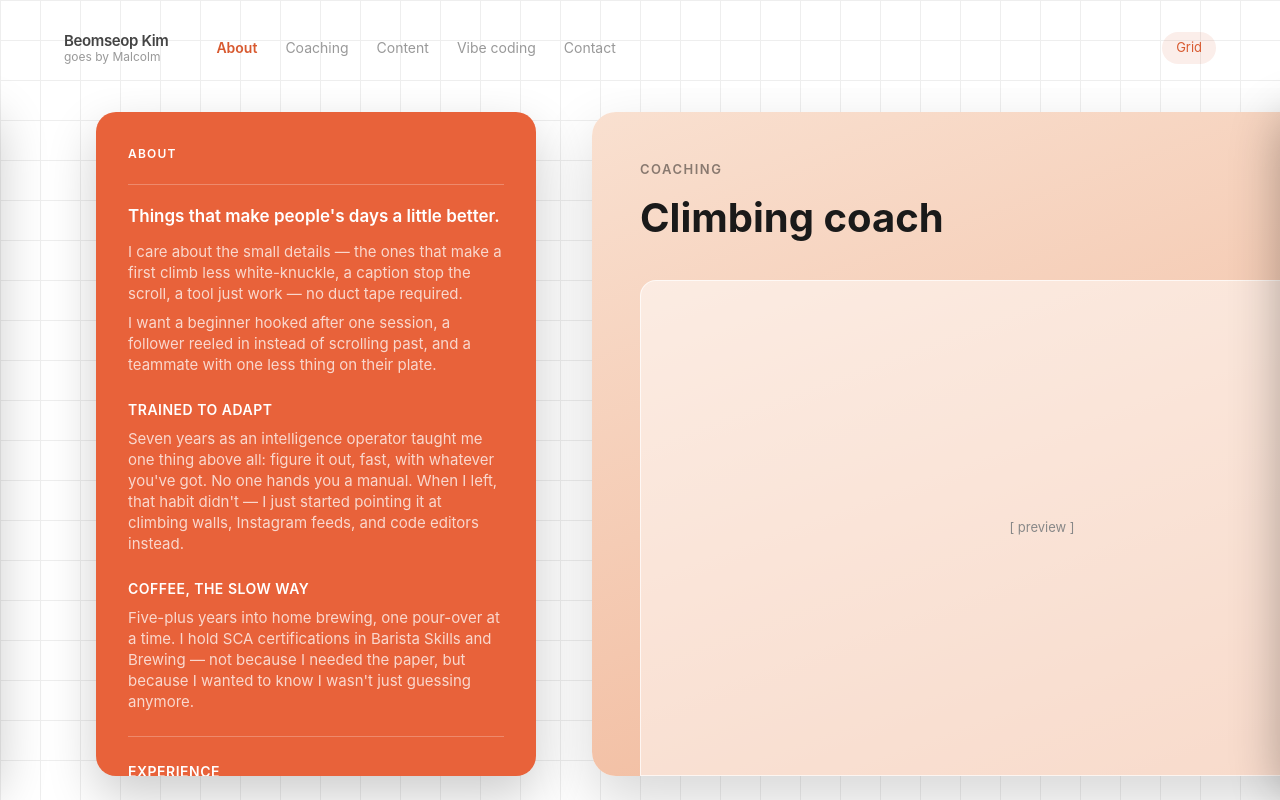
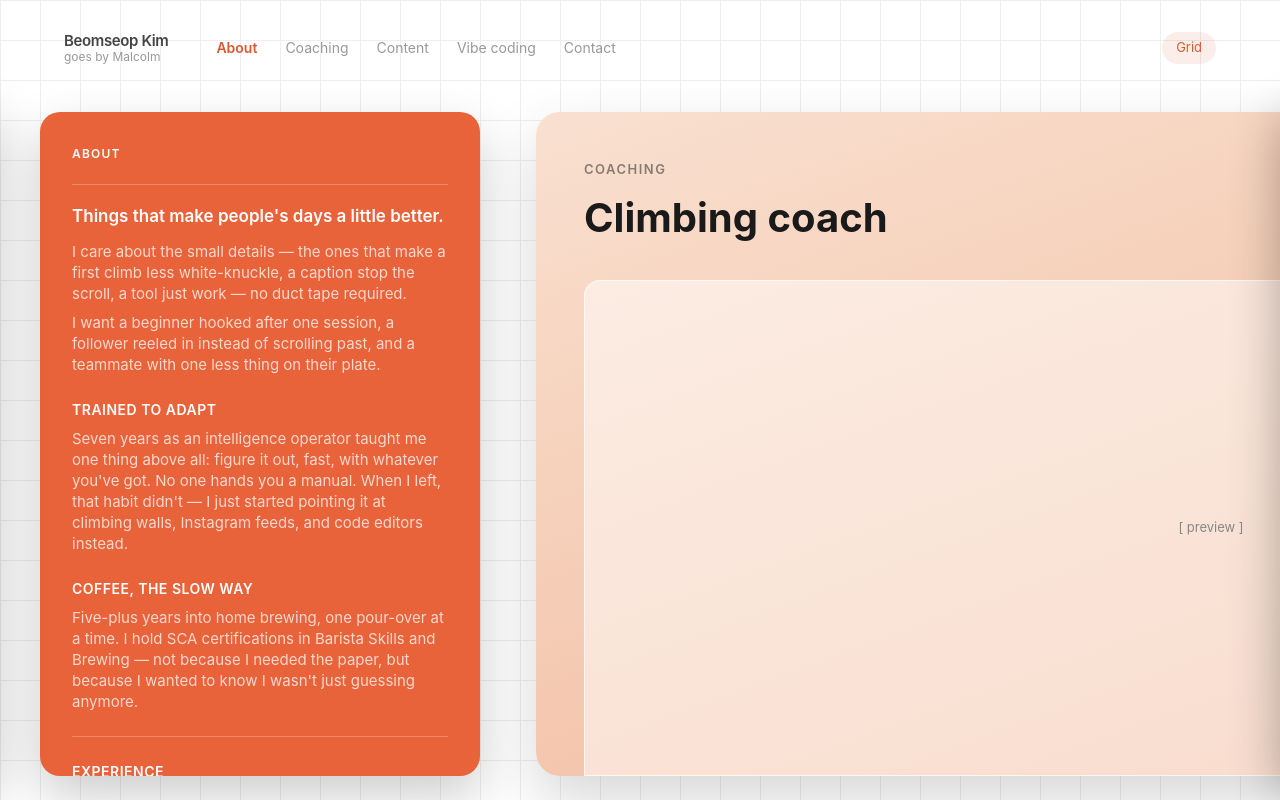
Before and after one commit to kbeomseop/portfolio, a Next.js app: page / in a window 1280 px wide. Both pictures are taken after a click on the button "Carousel". Built offline with nearby package versions, Linux system fonts and the light colour scheme; a web font is replaced by a local one.

Commit message:
캐러셀: 좌측 여백 96→40px, 프로젝트 카드 폭 900→1350px

```diff
--- a/src/components/ProjectCarousel.tsx
+++ b/src/components/ProjectCarousel.tsx
@@ -107,7 +107,7 @@ const ProjectCarousel = forwardRef<CarouselHandle, Props>(({ onActiveChange }, r
         display: "flex",
         alignItems: "center",
         gap: 56,
-        padding: "0 96px",
+        padding: "0 40px",
         zIndex: 20,
       }}
     >
@@ -148,7 +148,7 @@ const ProjectCarousel = forwardRef<CarouselHandle, Props>(({ onActiveChange }, r
           className="hover:-translate-y-[6px] transition-[transform] duration-[250ms] ease-out"
           style={{
             flexShrink: 0,
-            width: 900,
+            width: 1350,
             height: CARD_H,
             borderRadius: 24,
             overflow: "hidden",
```
